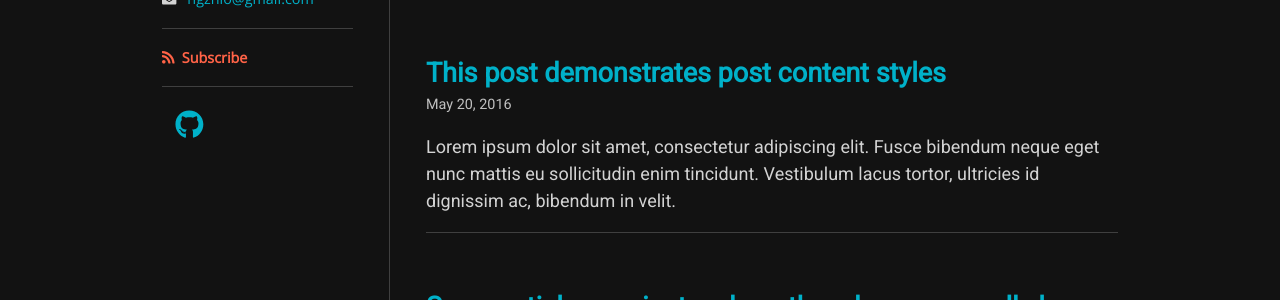
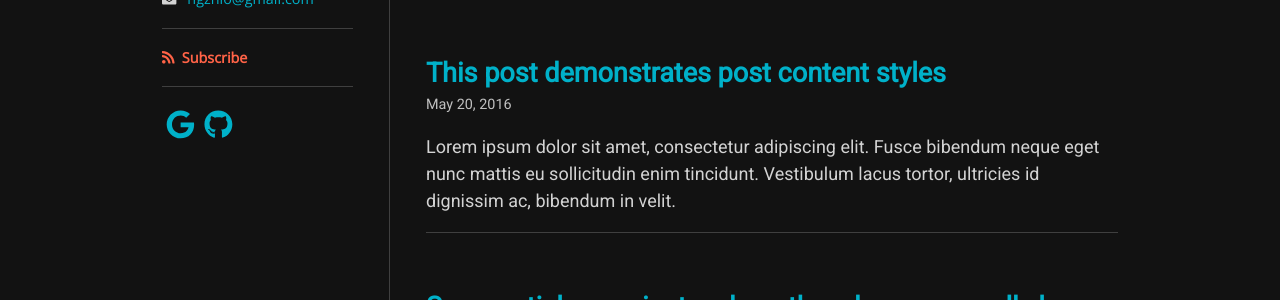
Before and after one commit to anbarasananbu/anbarasan, a Jekyll site: the page built from index.html, in a window 1280 px wide. Shown: the part 322-622 px from the top of the page. Built offline with Jekyll 4.4.1, drawn with Linux system fonts in a browser that asks for light colours; nearby versions of some CDN libraries; some web fonts are replaced; the list of posts is cut into pages by our own code; a style sheet for code colours, icons or effects is not loaded.

Commit message:
Update social.yml

```diff
--- a/_data/social.yml
+++ b/_data/social.yml
@@ -1,6 +1,6 @@
 - title: Scholar
   url: https://scholar.google.com/citations?user=QI4fa-gAAAAJ&hl=en
-  icon: ai ai-google-scholar
+  icon: fab fa-google
 - title: GitHub
   url: https://github.com/anbarasananbu
   icon: fab fa-github
```
